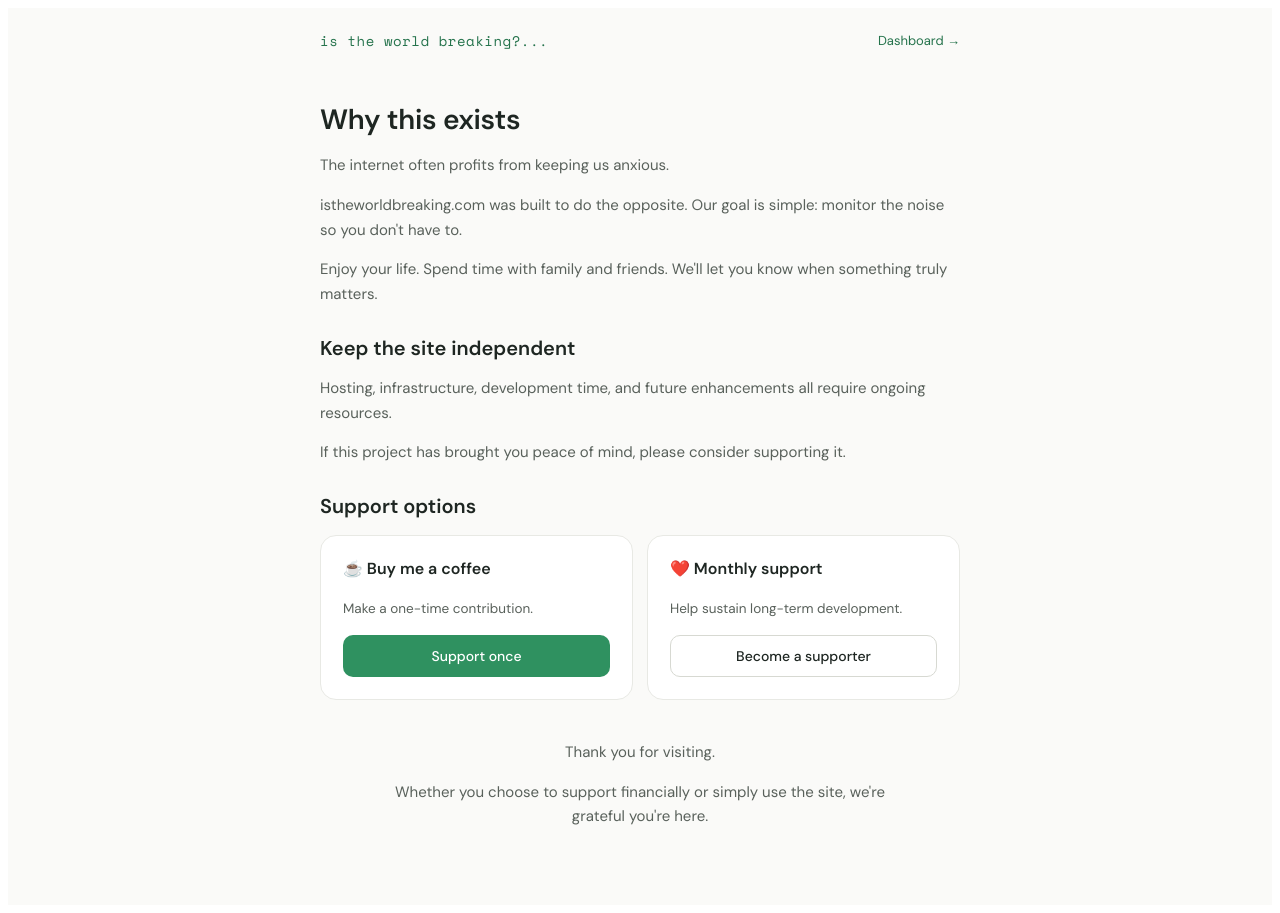
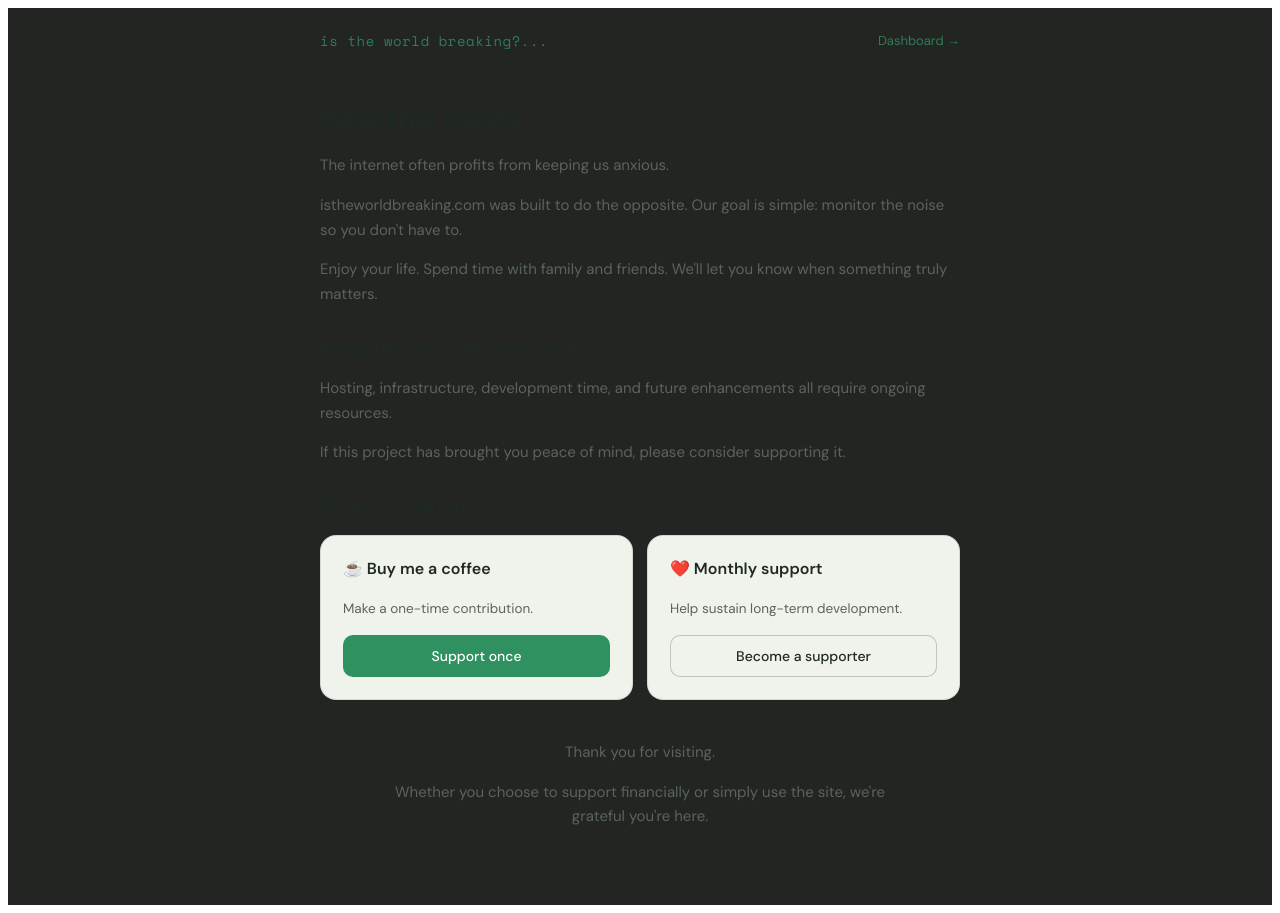
Before and after one commit to tmzhmysrnv-web/Macro-monitor, a Next.js app: page /support in a window 1280 px wide. Built offline with nearby package versions, Linux system fonts and the light colour scheme.

Commit message:
style(app): add graphite shell theme

```diff
--- a/components/app/AppTheme.tsx
+++ b/components/app/AppTheme.tsx
@@ -10,12 +10,14 @@ export default function AppTheme() {
     <>
       <style>{`
         .app {
-          --c-bg: #FAFAF8; --c-surface: #FFFFFF; --c-soft: #EEF5EF; --c-soft-line: #DCEAE0;
-          --c-border: #E8E9E4; --c-border-strong: #D7D9D2;
-          --c-text: #20272300; /* overridden below */
-          --c-text: #1E2622; --c-text-soft: #59615B; --c-muted: #8B928C;
-          --c-green: #2F9160; --c-green-deep: #25734C; --c-green-bg: #E7F2EB;
-          --c-ok: #2F9160; --c-warn: #C07A1C; --c-warn-bg: #FBF3E6; --c-bad: #D2564F; --c-bad-bg: #FBECEA;
+          --c-bg: #232522; --c-surface: #F0F2EC; --c-soft: #E3EADF; --c-soft-line: #CCD7C8;
+          --c-border: rgba(28,35,30,.12); --c-border-strong: rgba(28,35,30,.22);
+          --c-text: #1F2924; --c-text-soft: #59645D; --c-muted: #7E887F;
+          --c-green: #2F9160; --c-green-deep: #2F7C55; --c-green-bg: #DCEBDD;
+          --c-ok: #2F9160; --c-warn: #B8731B; --c-warn-bg: #F4EAD8; --c-bad: #C84F49; --c-bad-bg: #F3DEDB;
+          --c-shell-bg: #1B1C1F; --c-shell-border: rgba(255,255,255,.09);
+          --c-shell-text: #F2F2EF; --c-shell-text-soft: #C8CBC5; --c-shell-muted: #969A93;
+          --c-shell-green: #8AB84A; --c-shell-amber: #D88B2F;
           --c-sans: var(--font-dm-sans), 'DM Sans', system-ui, sans-serif; --c-mono: var(--font-dm-mono), 'DM Mono', monospace;
           background: var(--c-bg); color: var(--c-text); font-family: var(--c-sans);
           min-height: 100vh; -webkit-font-smoothing: antialiased;
@@ -25,11 +27,11 @@ export default function AppTheme() {
         .app a:hover { text-decoration: underline; }
 
         /* Site identity — mirrors the public site's .site-name (Space Mono, lowercase,
-           blinking terminal cursor), tinted for the light theme. No logo glyph. */
+           blinking terminal cursor), tinted for the graphite shell. No logo glyph. */
         .app .brand { font-family: var(--font-space-mono), 'Space Mono', var(--c-mono); font-size: 14px; font-weight: 400;
-          letter-spacing: 0.04em; color: var(--c-green-deep); line-height: 1.3; }
+          letter-spacing: 0.04em; color: var(--c-shell-green); line-height: 1.3; }
         .app .brand-cursor { display: inline-block; width: 0.5em; height: 0.95em; margin-left: 3px;
-          vertical-align: -0.1em; background: var(--c-green-deep); animation: brandblink 1.2s steps(1, end) infinite; }
+          vertical-align: -0.1em; background: var(--c-shell-green); animation: brandblink 1.2s steps(1, end) infinite; }
         @keyframes brandblink { 0%, 50% { opacity: 1; } 50.01%, 100% { opacity: 0; } }
 
         /* ── buttons ── */
@@ -88,7 +90,7 @@ export default function AppTheme() {
 
         /* ── auth screen layout ── */
         .app.auth-screen { display: flex; align-items: center; justify-content: center; padding: 32px 20px; }
-        .app .auth-box { width: 100%; max-width: 420px; }
+        .app .auth-box { width: 100%; max-width: 420px; background: var(--c-surface); border: 1px solid var(--c-border); border-radius: 18px; padding: 26px; }
         .app .auth-brand { display: flex; align-items: center; gap: 9px; justify-content: center; color: var(--c-green-deep); margin-bottom: 26px; }
         .app .auth-brand span { font-size: 15px; font-weight: 600; }
         .app .auth-h1 { font-size: 28px; font-weight: 600; text-align: center; letter-spacing: -0.01em; }
```
Also changed, not shown: components/app/AppShell.tsx (+26 -25 lines).
